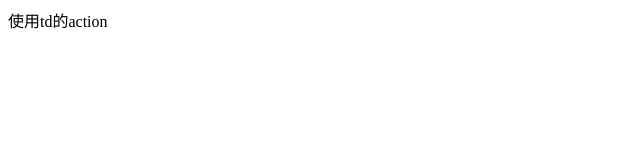
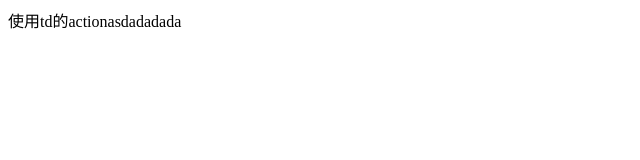
Before and after one commit to 94dreamer/test-action, a website: page _site/index.html in a window 1280 px wide. Shown: the full height of the page, 0-640 px from the left. Drawn offline with Linux system fonts and the light colour scheme.

Commit message:
fix:sdadads

```diff
--- a/_site/index.html
+++ b/_site/index.html
@@ -7,6 +7,6 @@
     <title>Document</title>
   </head>
   <body>
-    使用td的action
+    使用td的actionasdadadada
   </body>
 </html>
```
